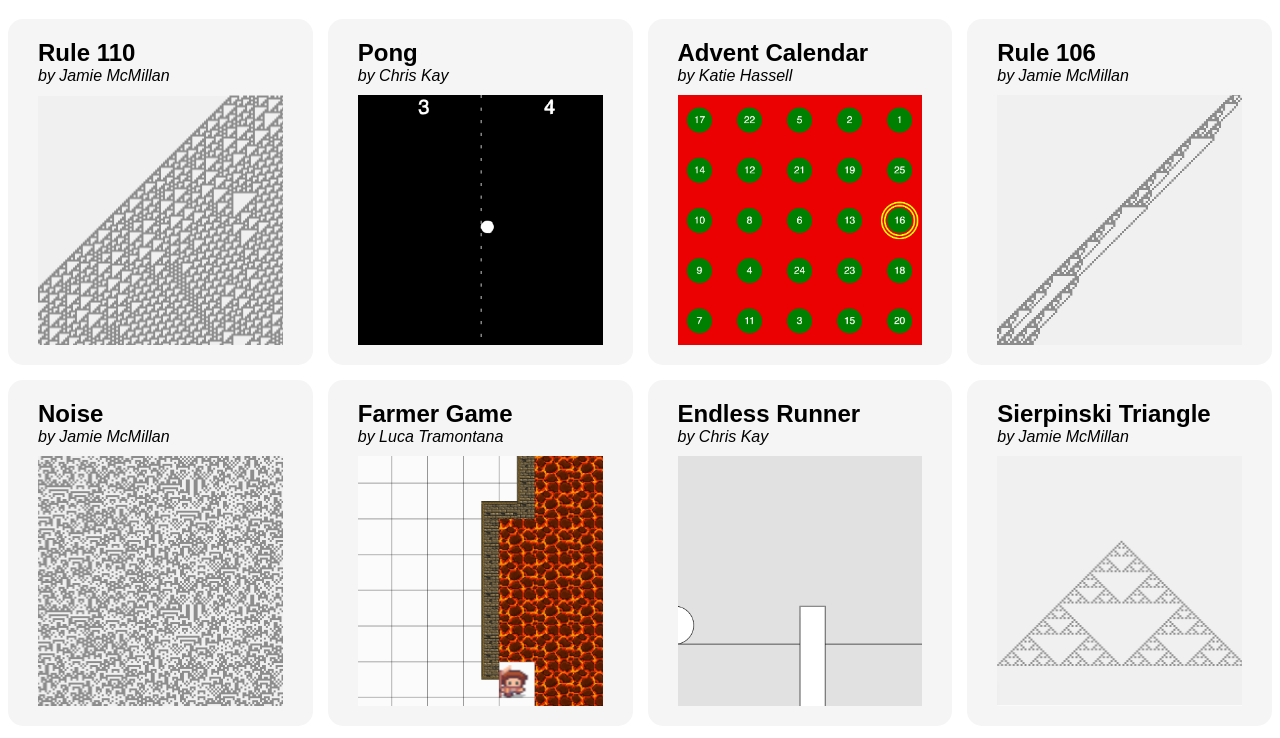
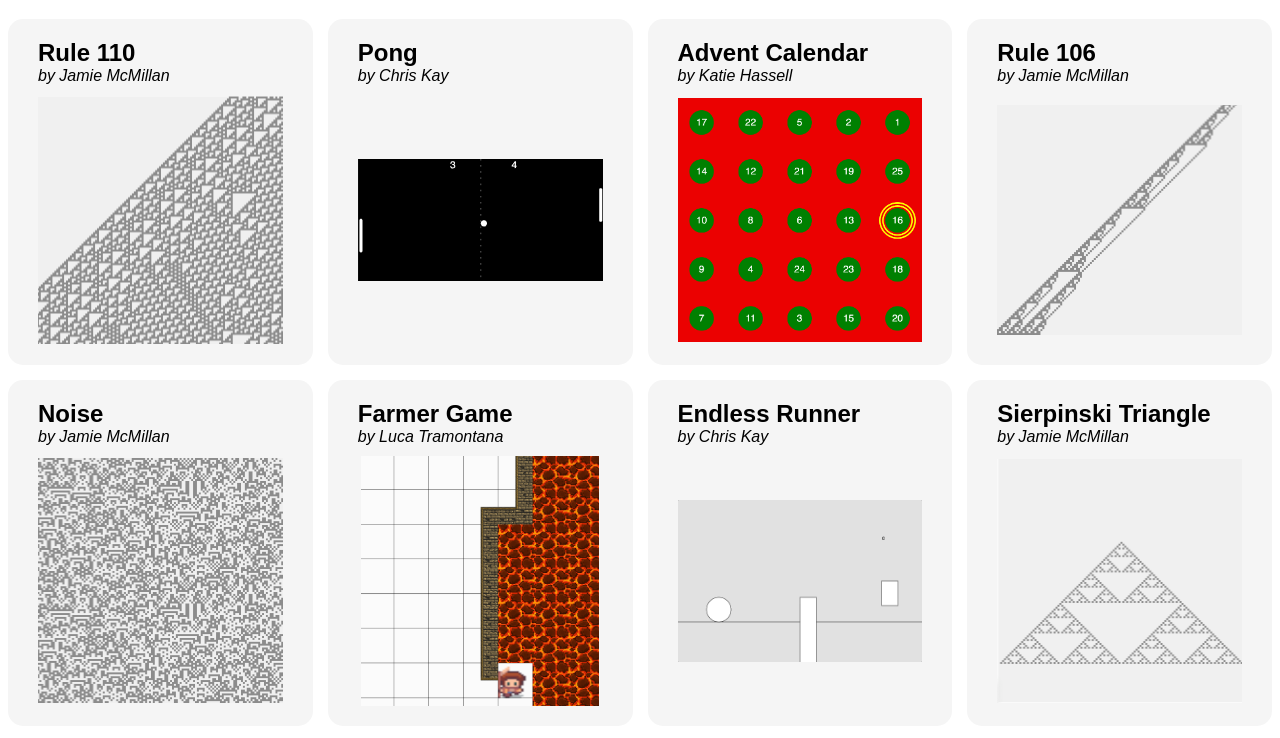
Before and after one commit to bbc/2020-creative-coding-hack, an Eleventy site: page index.njk in a window 1280 px wide. Shown: the part 61-799 px from the top of the page. Built offline with nearby package versions, Linux system fonts and the light colour scheme; Eleventy itself is replaced by a stand-in of ours; files that its build step writes are made by us from their sources.

Commit message:
Change image style

```diff
--- a/css/styles.css
+++ b/css/styles.css
@@ -29,8 +29,9 @@ h1 {
   min-height: 250px;
 
   margin-top: 10px;
-  background-size: cover;
-  background-position: bottom;
+  background-size: contain;
+  background-position: center;
+  background-repeat: no-repeat;
   display: block;
 }
 
```
